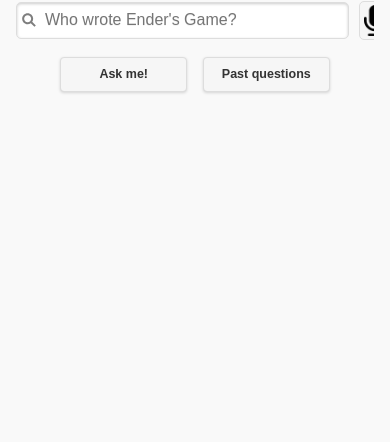
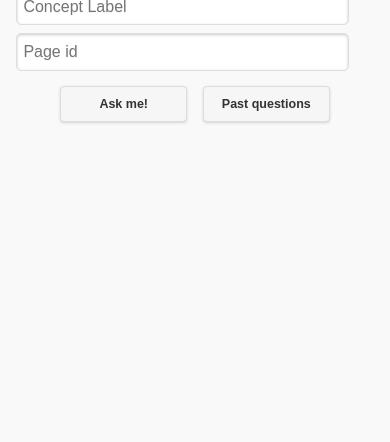
Before and after one commit to brmson/YodaQA-client, a plain HTML site: page www/index.html in a window 390 px wide. Shown: the part 402-844 px from the top of the page. Drawn offline with Linux system fonts and the light colour scheme; some packages are replaced by stand-ins of ours; no server answers; files whose address does not match are found by name.

Commit message:
Can add one artificial concept

```diff
--- a/www/index.html
+++ b/www/index.html
@@ -44,6 +44,8 @@
 							<div class="ui-block-a" style="width:93%" id="searchBlock">
 								<input type="search" name="text" id="search" placeholder="Who wrote Ender's Game?"
 								       required>
+								<input type="text" name="fullLabel" id="fullLabel" placeholder="Concept Label">
+								<input type="number" name="pageID" id="pageID" placeholder="Page id">
 							</div>
 							<div class="ui-block-b" id="askBlock" style="width:0%;position: relative;top:1px;left:3px; display:none">
 								<input type="submit" value="Ask me!" class="askMeButton" id="askMeButton" data-mini="true" data-inline="true" data-shadow="false" data-theme="d">
```
